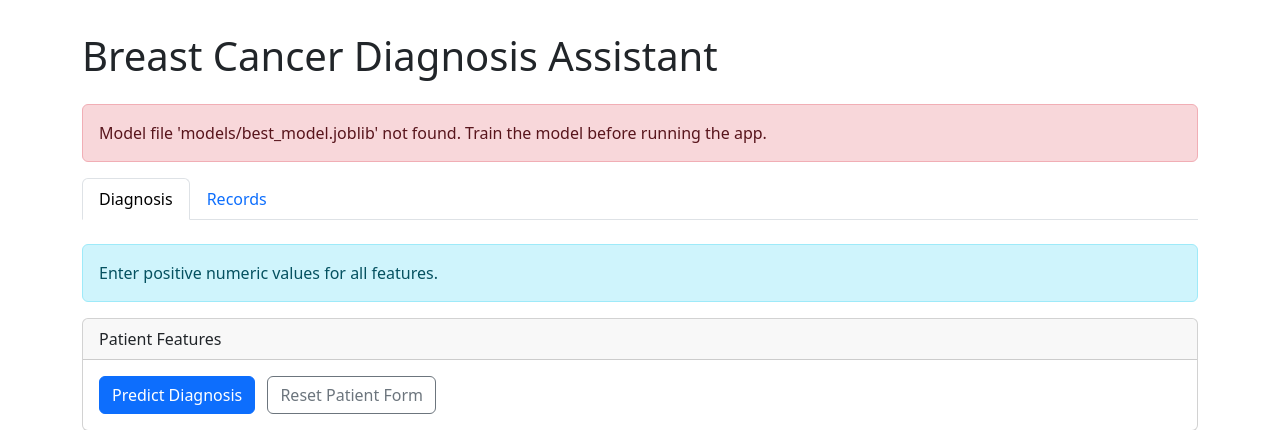
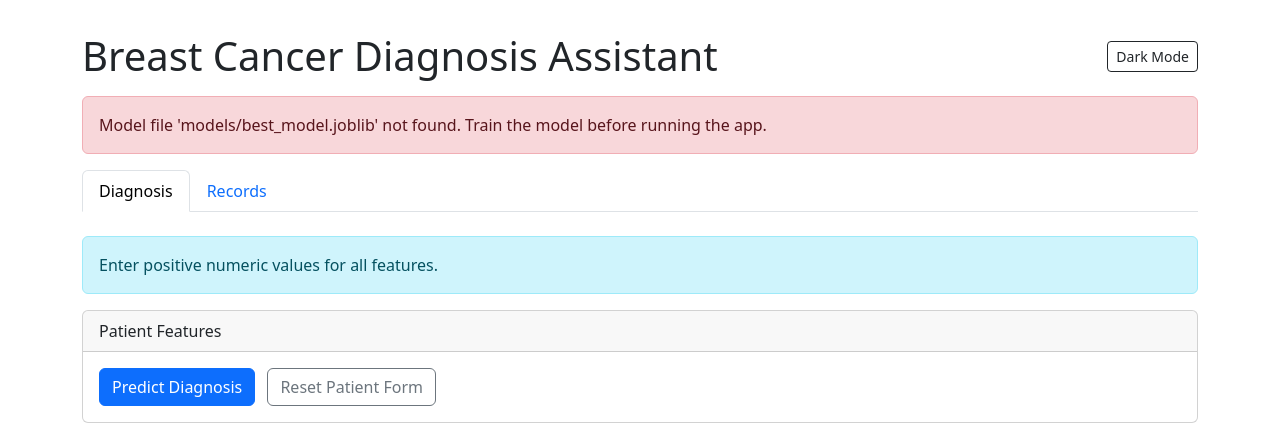
Before and after one commit to mhmdaboulhoda/Hackathon---Mohammad-Aboulhoda, a Flask app: page / in a window 1280 px wide. Shown: the top 430 px of the page. Run offline with Flask 3, Linux system fonts and the light colour scheme.

Commit message:
Added dark/light mode feature and also error validation as soon as a user enters an invalid value into any of the fields

```diff
--- a/app/app.py
+++ b/app/app.py
@@ -15,7 +15,7 @@ MODEL_PATH = Path("models/best_model.joblib")
 DATASET_PATH = Path("Breast_cancer_dataset.csv")
 
 app = Flask(__name__)
-app.secret_key = "change-me"  # replace with env secret in production
+app.secret_key = "mhmd"
 
 
 @dataclass
@@ -25,6 +25,11 @@ class FeatureMeta:
     min_val: float
     max_val: float
     is_numeric: bool
+
+class ValidationError(ValueError):
+    def __init__(self, field: str, message: str) -> None:
+        super().__init__(message)
+        self.field = field
 
 
 class ModelService:
@@ -65,14 +70,14 @@ class ModelService:
         for meta in self.features_meta:
             raw = form_data.get(meta.name)
             if raw is None or raw.strip() == "":
-                raise ValueError(f"Field '{meta.label}' is required.")
+                raise ValidationError(meta.name, f"{meta.label} is required.")
             if meta.is_numeric:
                 try:
                     value = float(raw)
                 except ValueError:
-                    raise ValueError(f"{meta.label} must be a number.")
+                    raise ValidationError(meta.name, f"{meta.label} must be a number.")
                 if value <= 0:
-                    raise ValueError(f"{meta.label} must be a positive number.")
+                    raise ValidationError(meta.name, f"{meta.label} must be a positive number.")
                 input_dict[meta.name] = value
             else:
                 input_dict[meta.name] = raw.strip()
@@ -169,13 +174,25 @@ def index():
             records=[],
             total_records=0,
             active_tab=active_tab,
+            diagnosis_values={},
+            diagnosis_errors={},
+            filter_values={},
         )
 
     prediction = None
     filtered_records = list(patient_records)
 
+    diagnosis_values: Dict[str, str] = {}
+    diagnosis_errors: Dict[str, str] = {}
+    filter_values: Dict[str, str] = {}
+
     if request.method == "POST":
         active_tab = request.form.get("tab", "diagnosis")
+        feature_names = {meta.name for meta in svc.features_meta}
+        if active_tab == "diagnosis":
+            diagnosis_values = {k: v for k, v in request.form.items() if k in feature_names}
+        elif active_tab == "records":
+            filter_values = {k: v for k, v in request.form.items() if k.startswith("filter_")}
         try:
             if active_tab == "diagnosis" and "predict" in request.form:
                 prediction, cleaned_inputs = svc.predict(request.form)
@@ -185,6 +202,7 @@ def index():
                     "probability": prediction["probability"],
                 }
                 patient_records.append(entry)
+                diagnosis_values = {k: str(v) for k, v in cleaned_inputs.items()}
                 flash("Prediction completed and record saved.", "success")
             elif active_tab == "records" and "filter" in request.form:
                 filtered_records = filter_records(patient_records, request.form, svc.features_meta)
@@ -192,6 +210,11 @@ def index():
                     f"Filters applied. Showing {len(filtered_records)} of {len(patient_records)} saved records.",
                     "info",
                 )
+        except ValidationError as err:
+            flash(str(err), "danger")
+            diagnosis_errors[err.field] = str(err)
+            if not diagnosis_values:
+                diagnosis_values = {k: v for k, v in request.form.items() if k in feature_names}
         except ValueError as err:
             flash(str(err), "danger")
             if active_tab == "records":
@@ -207,6 +230,9 @@ def index():
         records=filtered_records,
         total_records=len(patient_records),
         active_tab=active_tab,
+        diagnosis_values=diagnosis_values,
+        diagnosis_errors=diagnosis_errors,
+        filter_values=filter_values,
     )
 
 
--- a/app/templates/index.html
+++ b/app/templates/index.html
@@ -5,16 +5,30 @@
     <title>Breast Cancer Diagnosis Assistant</title>
     <link rel="stylesheet" href="https://cdn.jsdelivr.net/npm/bootstrap@5.3.2/dist/css/bootstrap.min.css">
     <style>
-        body { padding-top: 2rem; }
+        body { padding-top: 2rem; transition: background-color 0.3s ease, color 0.3s ease; }
         .feature-input { margin-bottom: 1rem; }
         .filter-input { margin-bottom: 0.5rem; }
-        .card { margin-bottom: 2rem; }
+        .card { margin-bottom: 2rem; transition: background-color 0.3s ease, color 0.3s ease, border-color 0.3s ease; }
         .table-responsive { max-height: 400px; }
+        body.dark-mode { background-color: #121212; color: #f1f1f1; }
+        body.dark-mode .card { background-color: #1e1e1e; color: #f1f1f1; border-color: #2a2a2a; }
+        body.dark-mode .table { color: #f1f1f1; }
+        body.dark-mode .table thead th { color: #f1f1f1; }
+        body.dark-mode .table-striped tbody tr:nth-of-type(odd) { --bs-table-accent-bg: rgba(255,255,255,0.05); color: #f1f1f1; }
+        body.dark-mode .form-control { background-color: #2a2a2a; color: #f1f1f1; border-color: #3a3a3a; }
+        body.dark-mode .form-control:focus { background-color: #2f2f2f; color: #fff; border-color: #5c7cfa; box-shadow: none; }
+        body.dark-mode .form-control.is-invalid { border-color: #ff6b6b; }
+        body.dark-mode .alert-info { background-color: rgba(13,110,253,0.1); color: #cfe2ff; border-color: rgba(13,110,253,0.2); }
+        body.dark-mode .nav-tabs .nav-link.active { background-color: #1e1e1e; border-color: #2a2a2a; color: #f1f1f1; }
+        body.dark-mode .nav-tabs .nav-link { color: #dee2e6; }
     </style>
 </head>
 <body>
 <div class="container">
-    <h1 class="mb-4">Breast Cancer Diagnosis Assistant</h1>
+    <div class="d-flex justify-content-between align-items-center mb-3">
+        <h1 class="mb-0">Breast Cancer Diagnosis Assistant</h1>
+        <button type="button" id="theme-toggle" class="btn btn-outline-dark btn-sm">Dark Mode</button>
+    </div>
 
     {% with messages = get_flashed_messages(with_categories=true) %}
       {% if messages %}
@@ -52,10 +66,14 @@
                             <label class="form-label" for="{{ feature.name }}">{{ feature.label }}</label>
                             <input
                                 type="text"
-                                class="form-control"
+                                class="form-control {% if diagnosis_errors.get(feature.name) %}is-invalid{% endif %}"
                                 id="{{ feature.name }}"
                                 name="{{ feature.name }}"
+                                value="{{ diagnosis_values.get(feature.name, '') }}"
                                 required>
+                            {% if diagnosis_errors.get(feature.name) %}
+                            <div class="invalid-feedback">{{ diagnosis_errors.get(feature.name) }}</div>
+                            {% endif %}
                         </div>
                     </div>
                     {% endfor %}
@@ -92,7 +110,8 @@
                                 type="text"
                                 class="form-control"
                                 id="filter_{{ feature.name }}"
-                                name="filter_{{ feature.name }}">
+                                name="filter_{{ feature.name }}"
+                                value="{{ filter_values.get('filter_' + feature.name, '') }}">
                         </div>
                     </div>
                     {% endfor %}
@@ -164,6 +183,35 @@
         });
       });
     }
+
+    const themeToggle = document.getElementById('theme-toggle');
+    const prefersDark = window.matchMedia && window.matchMedia('(prefers-color-scheme: dark)').matches;
+    const storedTheme = localStorage.getItem('theme') || (prefersDark ? 'dark' : 'light');
+
+    function applyTheme(theme) {
+      const body = document.body;
+      if (theme === 'dark') {
+        body.classList.add('dark-mode');
+        themeToggle.textContent = 'Light Mode';
+        themeToggle.classList.remove('btn-outline-dark');
+        themeToggle.classList.add('btn-outline-light');
+      } else {
+        body.classList.remove('dark-mode');
+        themeToggle.textContent = 'Dark Mode';
+        themeToggle.classList.remove('btn-outline-light');
+        themeToggle.classList.add('btn-outline-dark');
+      }
+    }
+
+    applyTheme(storedTheme);
+
+    if (themeToggle) {
+      themeToggle.addEventListener('click', function () {
+        const newTheme = document.body.classList.contains('dark-mode') ? 'light' : 'dark';
+        applyTheme(newTheme);
+        localStorage.setItem('theme', newTheme);
+      });
+    }
   })();
 </script>
 </body>
```
